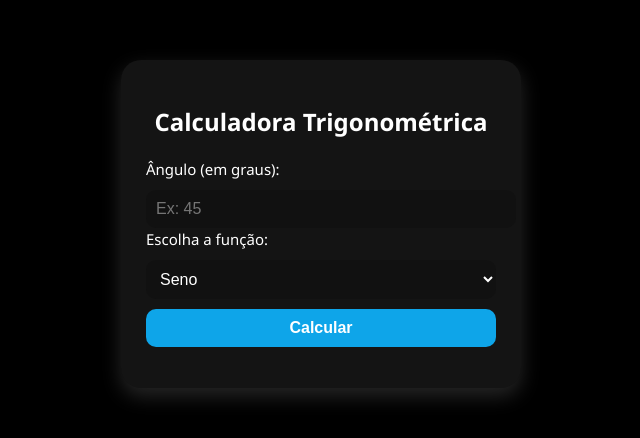
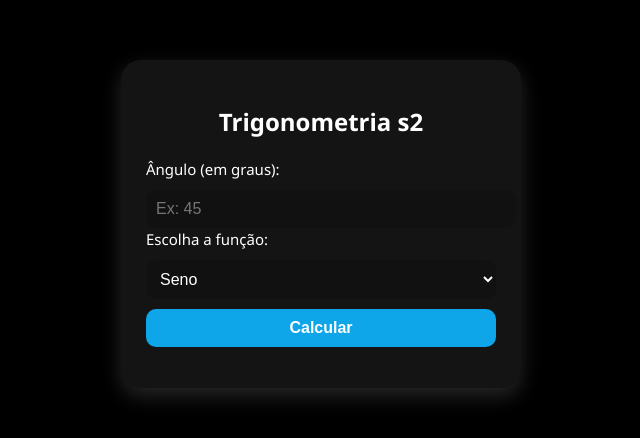
Before and after one commit to JoaoJoao1/CalculadoraTrigonometria, a plain HTML site: page index.html in a window 1280 px wide. Shown: the part 176-614 px from the top of the page, without its empty margins (319-959 px from the left). Drawn offline with Linux system fonts and the light colour scheme.

Commit message:
Update index.html

```diff
--- a/index.html
+++ b/index.html
@@ -8,7 +8,7 @@
 </head>
 <body>
     <div class="card">
-        <h2>Calculadora Trigonométrica</h2>
+        <h2>Trigonometria s2 </h2>
 
         <label>Ângulo (em graus):</label>
         <input type="number" id="angulo" placeholder="Ex: 45" />
```
